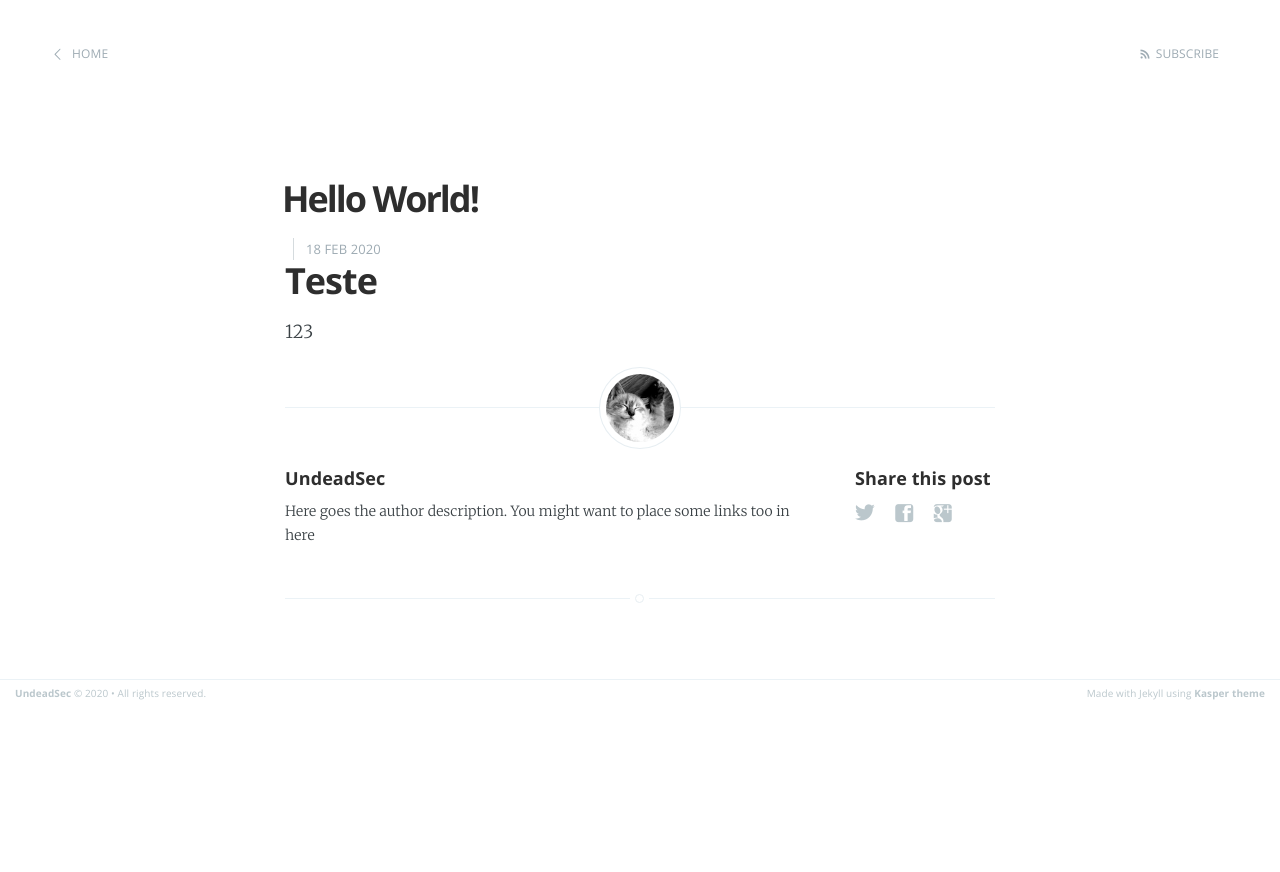
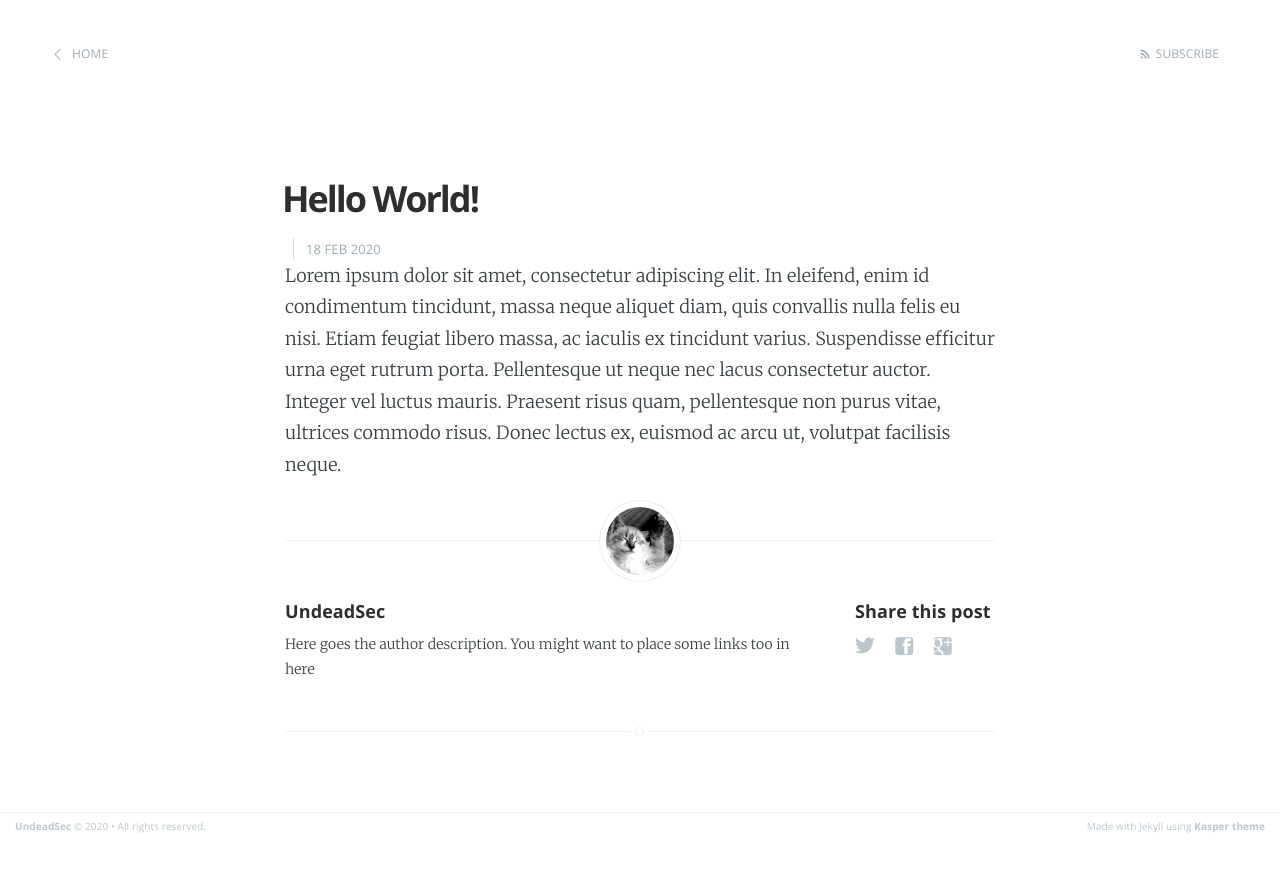
Before and after one commit to ParikhKadam/undeadsec.github.io, a Jekyll site: the page built from _posts/2020-02-19-hello-world.markdown, in a window 1280 px wide. Shown: the top 872 px of the page. Built offline with Jekyll 4.4.1, drawn with Linux system fonts in a browser that asks for light colours.

Commit message:
Update 2020-02-19-hello-world.markdown

```diff
--- a/_posts/2020-02-19-hello-world.markdown
+++ b/_posts/2020-02-19-hello-world.markdown
@@ -3,5 +3,5 @@ layout: post
 title:  Hello World!
 date:   2020-02-18 15:00:00
 ---
-<h2>Teste</h2>
-<p>123</p>
+
+Lorem ipsum dolor sit amet, consectetur adipiscing elit. In eleifend, enim id condimentum tincidunt, massa neque aliquet diam, quis convallis nulla felis eu nisi. Etiam feugiat libero massa, ac iaculis ex tincidunt varius. Suspendisse efficitur urna eget rutrum porta. Pellentesque ut neque nec lacus consectetur auctor. Integer vel luctus mauris. Praesent risus quam, pellentesque non purus vitae, ultrices commodo risus. Donec lectus ex, euismod ac arcu ut, volutpat facilisis neque.
```
